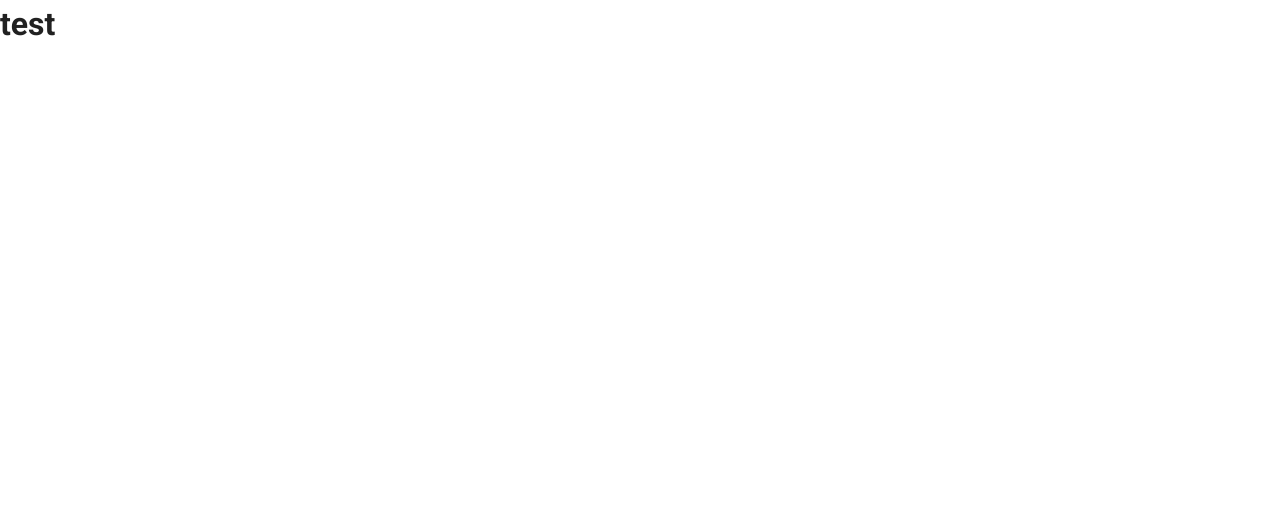
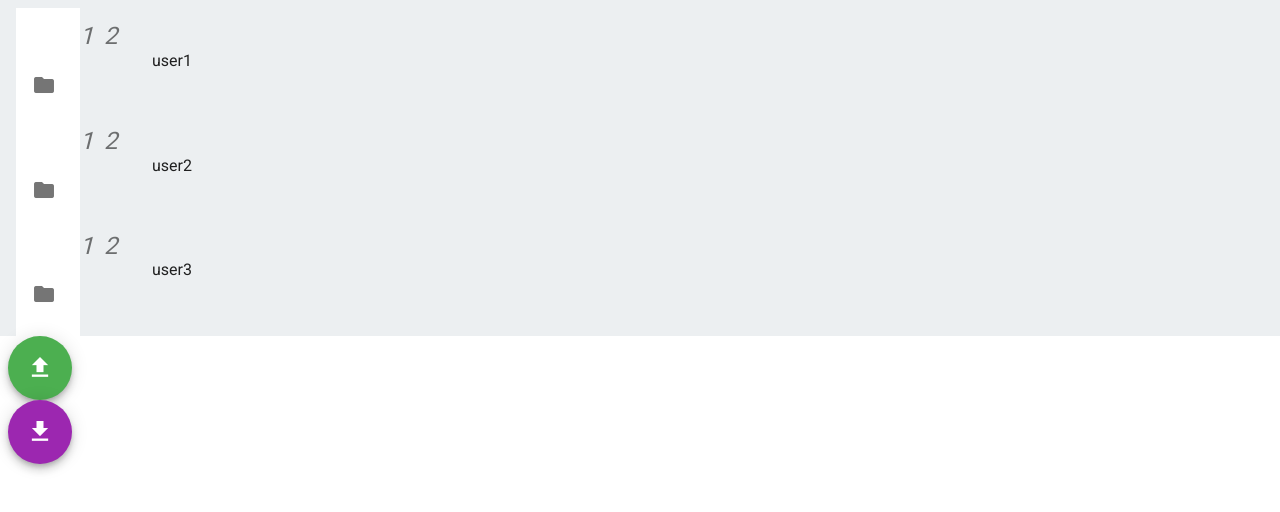
Before and after one commit to KITA-DS12/vol11_bookmark, a Vue app in the folder client/: page /download in a window 1280 px wide. Shown: the top 512 px of the page. Built offline with nearby package versions, Linux system fonts and the light colour scheme.

Commit message:
frast commit

```diff
--- a/client/src/views/DownloadView.vue
+++ b/client/src/views/DownloadView.vue
@@ -1,3 +1,77 @@
 <template>
-  <h1>test</h1>
+<v-app>
+<v-list color="blue-grey lighten-5" style="height: 42vh; overflow-y: auto;">
+    <v-list-item-group v-model="selectedUser" color="primary">
+        <v-list-item v-for="user in users" :key="user" @click="selectUser">
+        <v-sheet
+        color="grey-lighten-4"
+        class="pa-4"
+      　>
+        <v-avatar
+          class="mb-4"
+          color="grey-darken-1"
+          size="32"
+        ></v-avatar>
+
+        <div><v-icon>mdi-folder</v-icon></div>
+      </v-sheet>
+            <v-list-item-icon>
+                <v-icon>1</v-icon>
+            </v-list-item-icon>
+            <v-list-item-icon>
+                <v-icon>2</v-icon>
+            </v-list-item-icon>
+            <v-list-item-icon>
+                <v-icon></v-icon>
+            </v-list-item-icon>
+
+            <v-list-item-content>
+                <v-list-item-title>{{ user }}</v-list-item-title>
+            </v-list-item-content>
+        </v-list-item>
+    </v-list-item-group>
+</v-list>
+<v-btn
+      class="mx-2"
+      fab
+      dark
+      large
+      color="green"
+    >
+    <v-icon dark>
+        mdi-upload
+      </v-icon>
+    </v-btn>
+    <v-btn
+      class="mx-2"
+      fab
+      dark
+      large
+      color="purple"
+    >
+      <v-icon dark>
+        mdi-download
+      </v-icon>
+    </v-btn>
+</v-app>
 </template>
+
+<script>
+    export default {
+    data () {
+      return {
+        users: [
+          "user1",
+          "user2",
+          "user3",
+          "user1",
+          "user2",
+          "user3",
+          "user1",
+          "user2",
+          "user3",
+        ]
+      }
+  }
+}
+</script>
```
